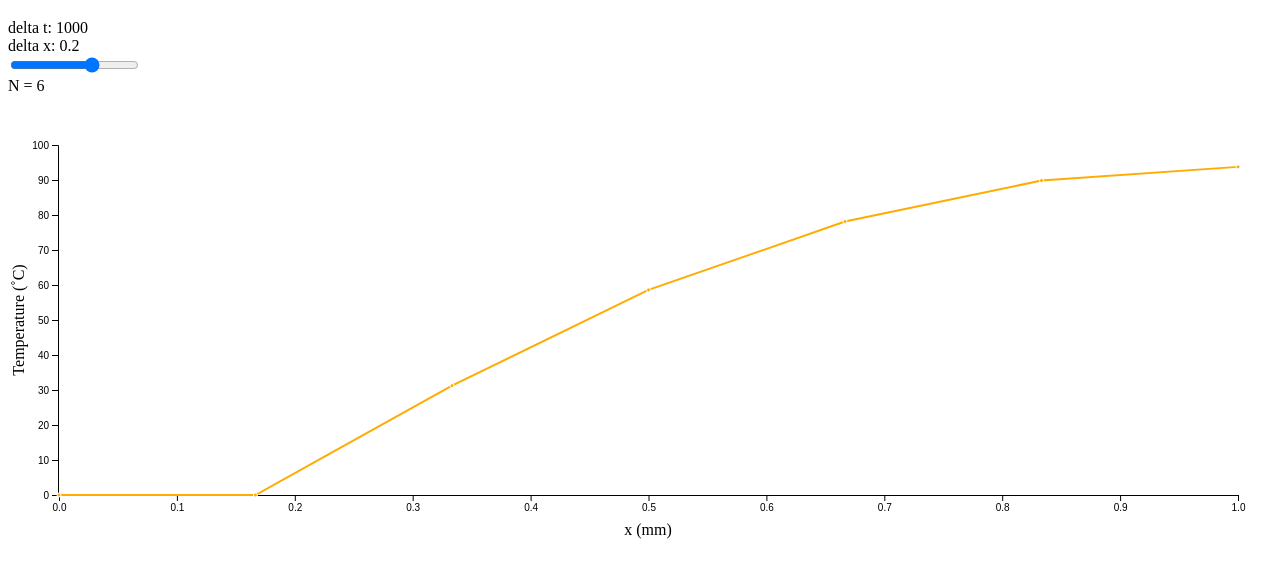
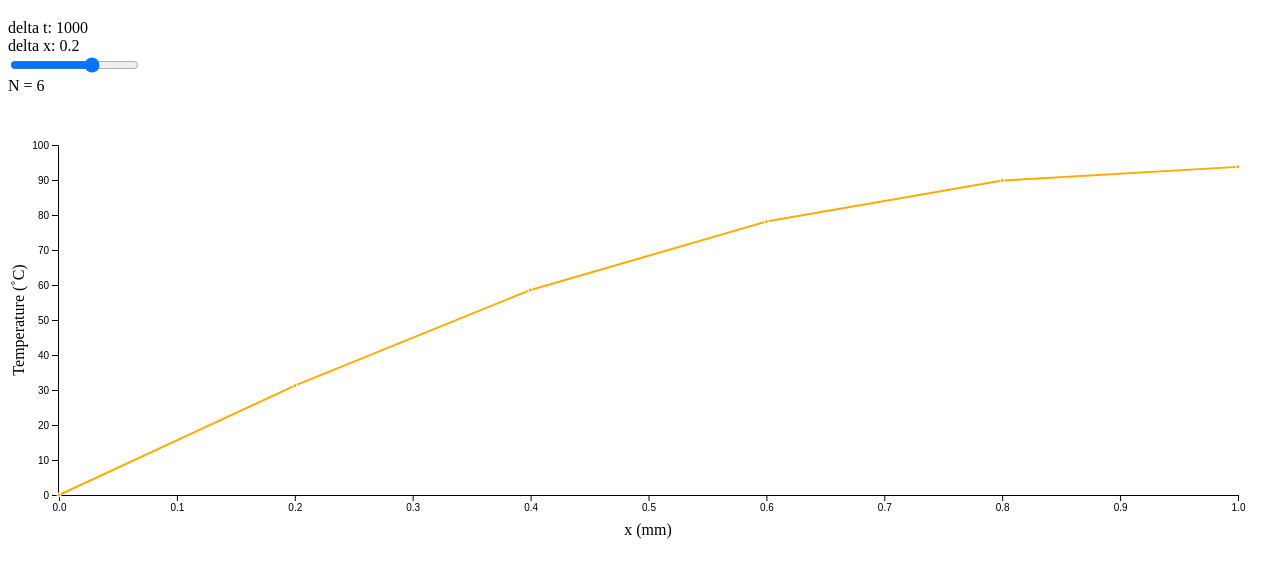
Before and after one commit to littlemoonstones/schmidt, a plain HTML site: page index.html in a window 1280 px wide. Shown: the part 61-638 px from the top of the page. Drawn offline with nearby package versions, Linux system fonts and the light colour scheme.

Commit message:
Add files via upload

```diff
--- a/index.html
+++ b/index.html
@@ -33,14 +33,14 @@
 <script src="https://d3js.org/d3.v5.min.js"></script>
 <script src="./js/chart.js"></script>
 <script>
-    $(document).ready(function() {
+    $(document).ready(function () {
         var del_x = $('input').val();
         $('#slider_value').html(del_x);
         var alpha = 2 * Math.pow(10, -5),
             del_t = Math.pow(del_x, 2) / (2 * alpha);
         var fl_del_t = Math.round(del_t * 1000) / 1000
         $('#value').text(fl_del_t);
-        var data = cal(del_t);
+        var data = cal(del_t, del_x);
         var N = data[0],
             dataset = data[1];
         $('#tt').text(N);
@@ -48,14 +48,14 @@
         // console.log(Math.pow(10, -5));
     });
 
-    $(document).on('input change', '#slider', function() {
+    $(document).on('input change', '#slider', function () {
         var del_x = $(this).val();
         $('#slider_value').html(del_x);
         var alpha = 2 * Math.pow(10, -5),
             del_t = Math.pow(del_x, 2) / (2 * alpha);
         var fl_del_t = Math.round(del_t * 1000) / 1000
         $('#value').text(fl_del_t);
-        var data = cal(del_t);
+        var data = cal(del_t, del_x);
         var N = data[0],
             dataset = data[1];
         $('#tt').text(N);
@@ -63,7 +63,7 @@
         drawChart(N, dataset);
     });
 
-    function cal(del_t) {
+    function cal(del_t, del_x) {
         var N = Math.round(6000 / del_t);
         var Ta = 0,
             Tf = 100,
@@ -78,7 +78,7 @@
         }
         for (var t = 0; t < T.length; t++) {
             T[t][1] = 0;
-            T[t][0] = 0;
+            //T[t][0] = 0;
         }
         T[0][1] = T0;
 
@@ -89,14 +89,14 @@
             T[t][N] = T[t - 1][N - 1];
         }
         var dataset = [];
-        for (var i = 0; i < T.length; i++) {
+        for (var i = 1; i < T.length; i++) {
             dataset.push({
                 "y": T[N][i],
-                "x": (i)*1/N
+                "x": (i - 1) * 1/(N-1)
             });
         }
         // updateChart(N, dataset);
-         console.log(dataset);
+        console.log(dataset);
         return [N, dataset];
     }
 </script>
@@ -116,6 +116,7 @@
         fill: none;
         pointer-events: all;
     }
+
     /* Style the dots by assigning a fill and stroke */
 
     .dot {
```
